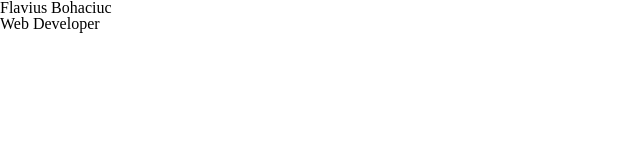
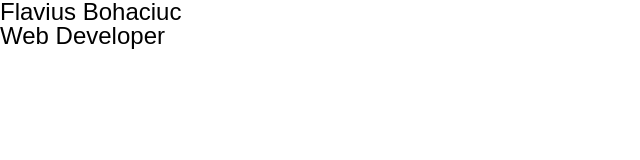
Before and after one commit to thatflav/my-resume, a website: page src/index.pug in a window 1280 px wide. Shown: the whole page, without its empty margins (0-640 px from the left). Drawn offline with nearby package versions, Linux system fonts and the light colour scheme; files that its build step writes are made by us from their sources.

Commit message:
Add layout style with fluid typography

```diff
--- /dev/null
+++ b/src/_modules/layout/layout.scss
@@ -0,0 +1,20 @@
+html,
+body {
+  height: 100%;
+  font-family: Arial, Helvetica, sans-serif;
+}
+
+* {
+  box-sizing: border-box;
+}
+
+html {
+  // Values in calc() explained
+  //   12 px -> minimum font size
+  //   24 - 12 -> (max font sizee - min font size)
+  //   100 vmin -> the smaller value of the width and height of the viewport
+  //   400px -> min screen size
+  //   800 - 400 -> max screen size - min screen size
+  // Check out: https://www.smashingmagazine.com/2016/05/fluid-typography/
+  font-size: calc(12px + (24 - 12)*((100vmin - 400px)/(800 - 400)));
+}
--- a/src/style.scss
+++ b/src/style.scss
@@ -1 +1,2 @@
 @import '_modules/config/reset';
+@import '_modules/layout/layout';
```
